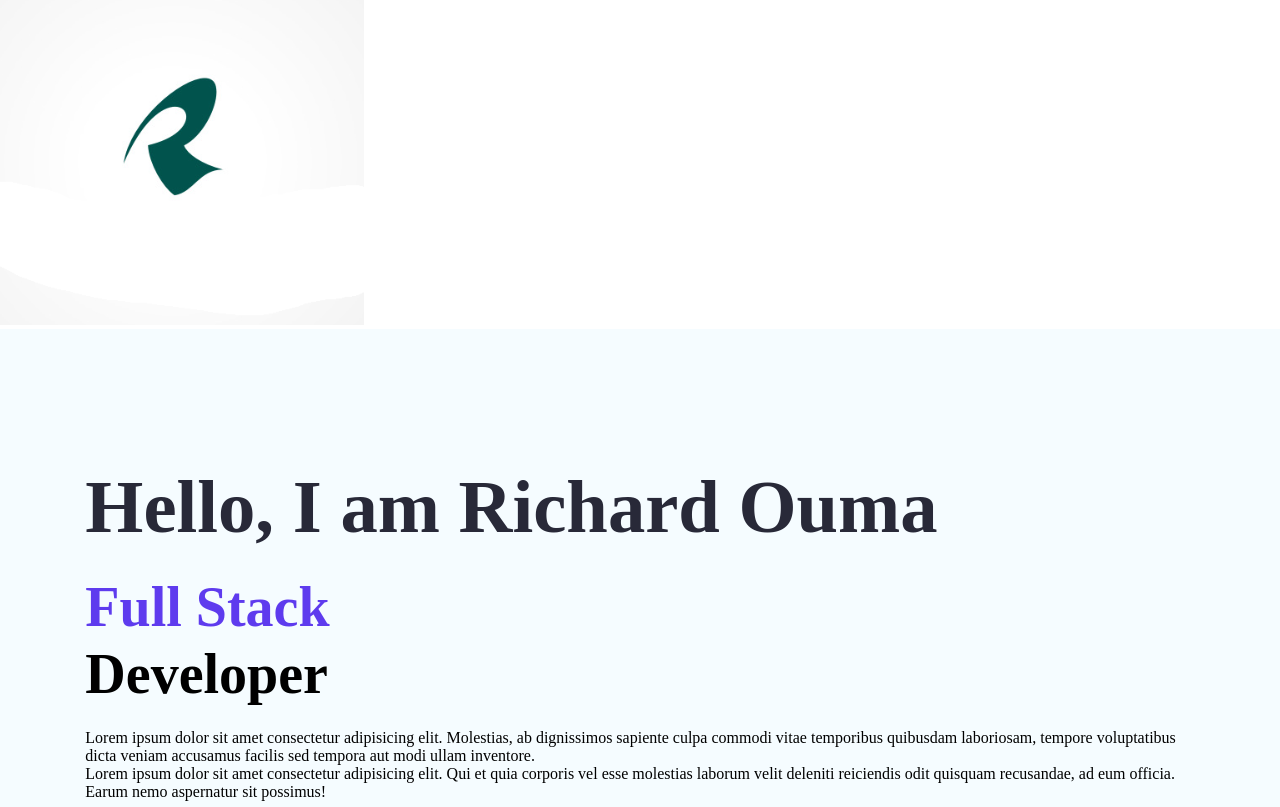
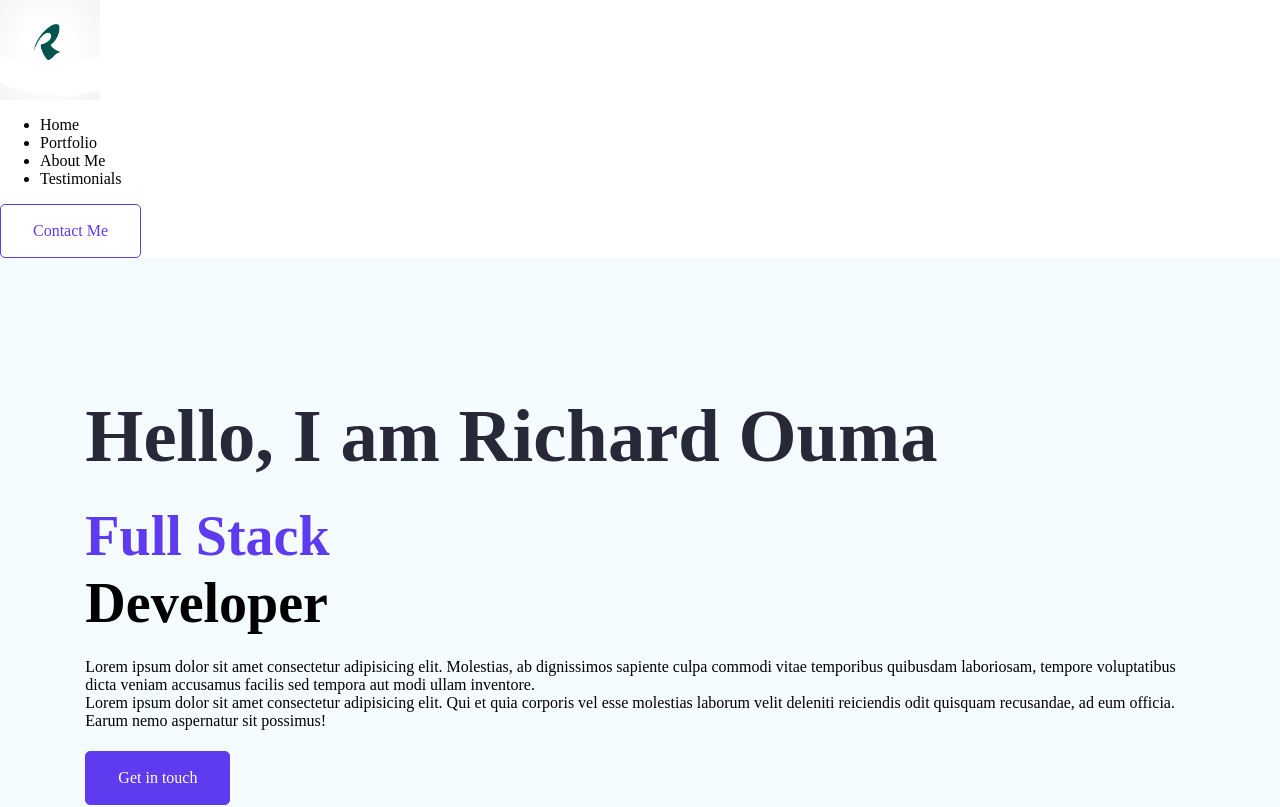
Before and after one commit to oumarichard505/portfolio, a React (Create React App) app: page / in a window 1280 px wide. Shown: the top 807 px of the page. Built offline with nearby package versions, Linux system fonts and the light colour scheme.

Commit message:
Adding the links

```diff
--- a/src/App.css
+++ b/src/App.css
@@ -224,3 +224,11 @@ align-self: stretch;
 }
 
 /* Hero section style */
+
+/* logo */
+.navbar--logo{
+  display: flex;
+  width: 100px;
+  height: 100px;
+  overflow: hidden;
+}
--- a/src/App.js
+++ b/src/App.js
@@ -12,9 +12,9 @@ function App() {
         <div>
           <Navbar/>
       <Routes>
-        <Route path='/' element={<Home/>}>
+        <Route path='/' element={<Home/>}></Route>
+        <Route path='*' element={<div>404 Not Found</div>}></Route>
 
-        </Route>
       </Routes>
         </div>
       </Router>
--- a/src/Pages/Home/Navbar.jsx
+++ b/src/Pages/Home/Navbar.jsx
@@ -35,8 +35,75 @@ function Navbar() {
     return (
         <nav className={`navbar ${navActive ? "active" : ""}`}>
             <div>
-                <img src="./img/logo.png" alt="logo image" />
+                <img className="navbar--logo" src="./img/logo.png" alt="logo image" />
             </div>
+            <a className={`nav__hamburger  ${navActive? "active" : ""}`} onClick={toggleNav}>
+                <span className="nav__hamburger__line"></span>
+                <span className="nav__hamburger__line"></span>
+                <span className="nav__hamburger__line"></span>
+            </a>
+
+            <div className={`navbar--items ${navActive ? "acrive" : ""}`}>
+                <ul>
+                    <li>
+                        <Link onClick={closeMenu}
+                        activeClass="navbar--active-content"
+                        spy={true}
+                        smooth={true}
+                        offset={-70}
+                        duration={500}
+                        to="heroSection"
+                        className="navbar--content"
+                        >Home</Link>
+                    </li>
+
+                    <li>
+                        <Link onClick={closeMenu}
+                        activeClass="navbar--active-content"
+                        spy={true}
+                        smooth={true}
+                        offset={-70}
+                        duration={500}
+                        to="MyPortfolio"
+                        className="navbar--content"
+                        >Portfolio</Link>
+                    </li>
+
+                    <li>
+                        <Link onClick={closeMenu}
+                        activeClass="navbar--active-content"
+                        spy={true}
+                        smooth={true}
+                        offset={-70}
+                        duration={500}
+                        to="AboutMe"
+                        className="navbar--content"
+                        >About Me</Link>
+                    </li>
+
+                    <li>
+                        <Link onClick={closeMenu}
+                        activeClass="navbar--active-content"
+                        spy={true}
+                        smooth={true}
+                        offset={-70}
+                        duration={500}
+                        to="Testimonials"
+                        className="navbar--content"
+                        >Testimonials</Link>
+                    </li>
+                </ul>
+            </div>
+            <Link
+            onClick={closeMenu}
+            activeClass="navbar--active-content"
+            spy={true}
+            smooth={true}
+            offset={-70}
+            duration={500}
+            to="Contact"
+            className="btn btn-outline-primary"
+            >Contact Me</Link>
         </nav>
     );
 }
```
